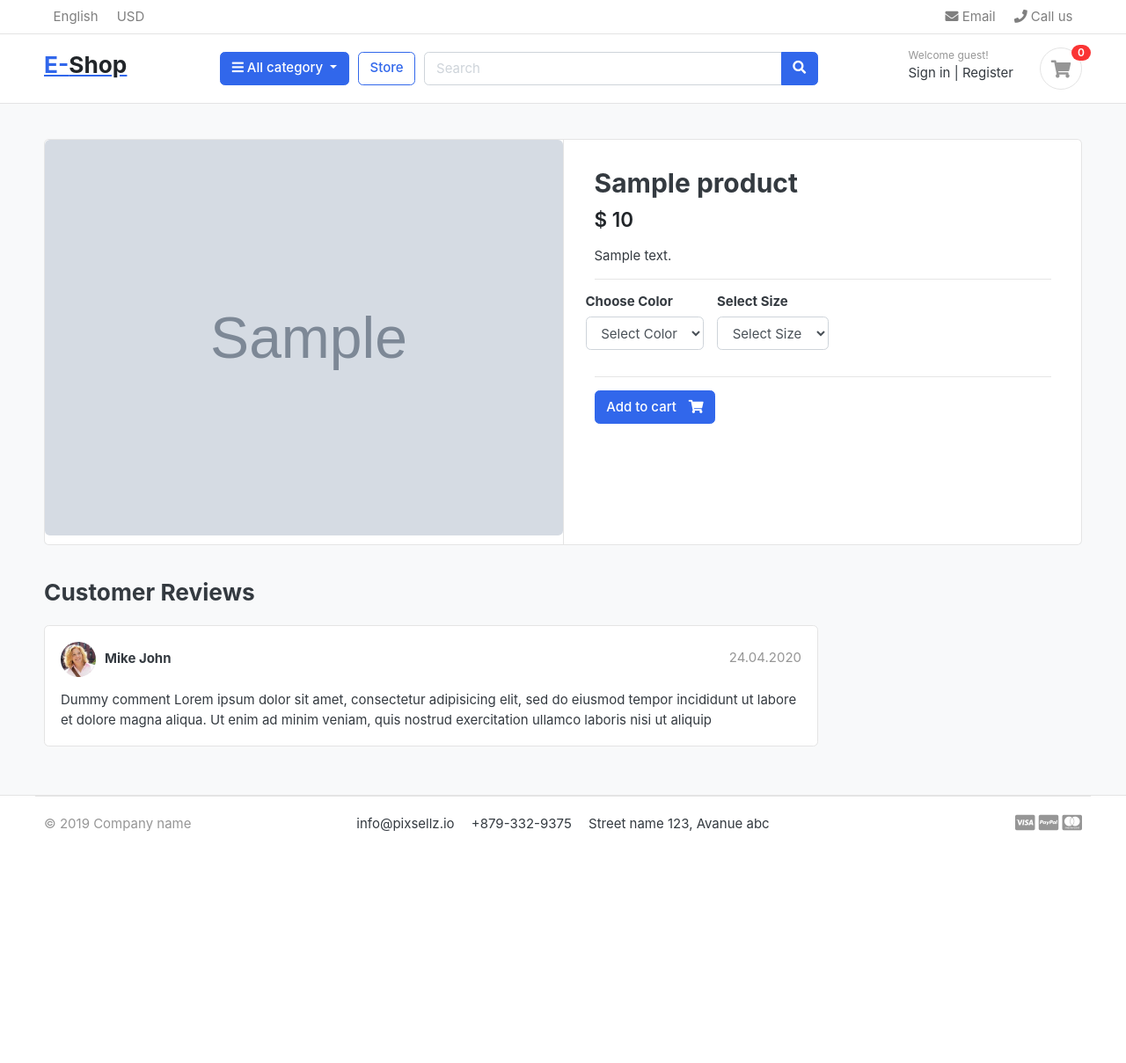
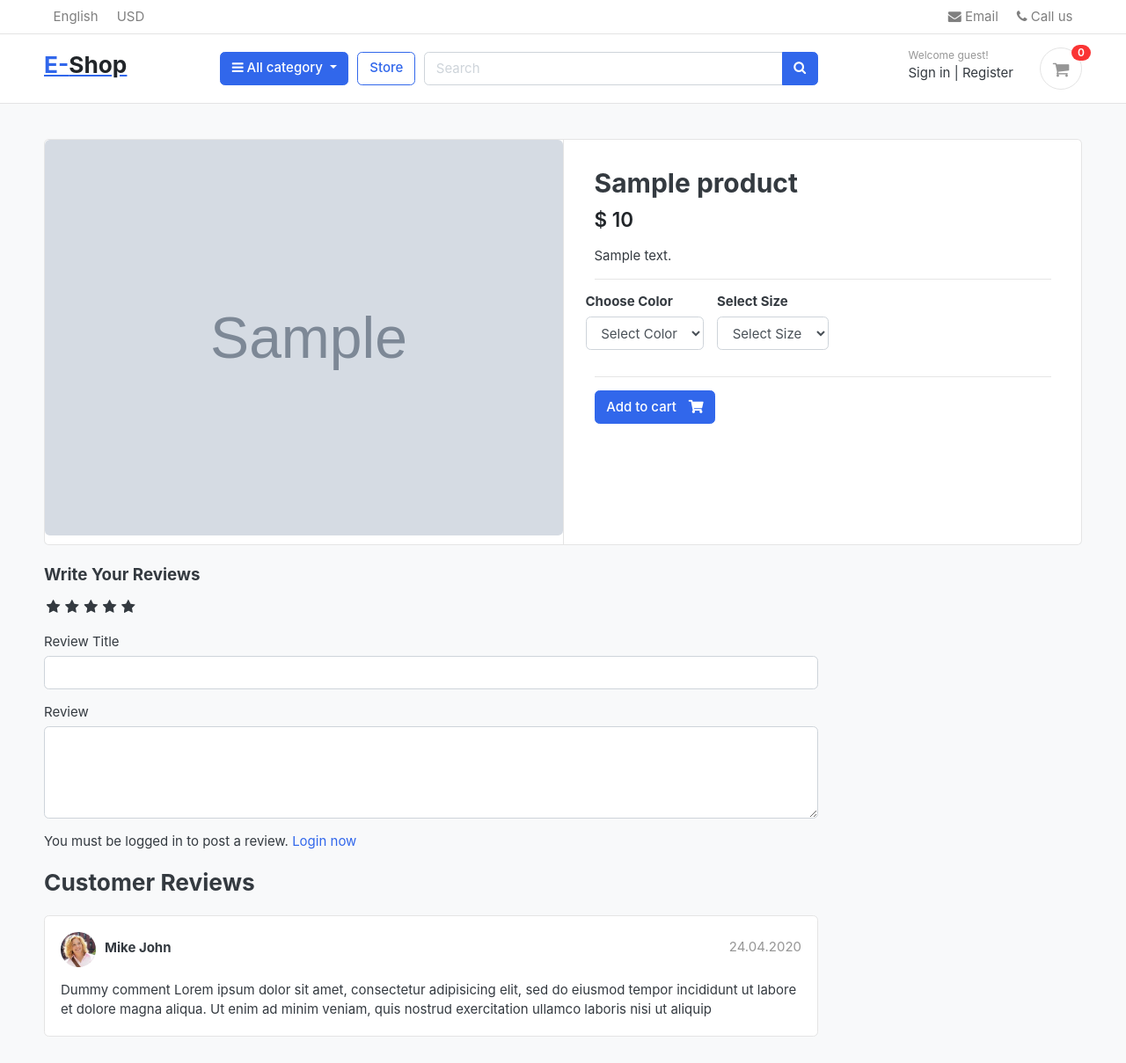
Before and after one commit to SantoshRaj007/python-proj, a Django app: a page that uses templates/base.html in a window 1280 px wide. Shown: the top 1209 px of the page at 88% size. Before the commit the page ends 946 px from the top, so only its background shows below. Run offline with Django 5.2, Linux system fonts and the light colour scheme; tables that the repository leaves empty hold one stand-in row (values such as "Sample post"); grey boxes marked "Sample" are stand-in pictures; some libraries are stand-ins or nearby versions; some web fonts are replaced.

Commit message:
review working on review section

```diff
--- /dev/null
+++ b/ecart/static/css/custom.css
@@ -0,0 +1,41 @@
+/* Hide Radio button */
+.rate > input {
+    display: none;
+}
+
+.rate {
+    display: inline-block;
+    border: 0;
+}
+
+.rate > label{
+    float: right;
+}
+
+.rate > label:before {
+    display: inline-block;
+    font-size: 1.1rem;
+    font-family: FontAwesome;
+    content: "\f005";
+    margin: 0;
+    padding: 0.3rem .2rem;
+    cursor: pointer;
+}
+
+/* Half Star */
+
+.rate .half:before{
+    content: "\f089";
+    position: absolute;
+    padding-right: 0;
+}
+
+/* Click and hover */
+input:checked ~ label, label:hover ~ label {
+    color: #f2a900;
+}
+
+/* Hover highlight */
+input:checked + label:hover, input:checked ~ label:hover, input:checked ~ label:hover ~ label, label:hover ~ input:checked ~ label {
+    color: #cc9000;
+}
--- a/store/admin.py
+++ b/store/admin.py
@@ -1,5 +1,5 @@
 from django.contrib import admin
-from .models import Product, Variation
+from .models import Product, Variation, ReviewRating
 
 # Register your models here.
 class ProductAdmin(admin.ModelAdmin):
@@ -13,3 +13,4 @@ class VariationAdmin(admin.ModelAdmin):
 
 admin.site.register(Product, ProductAdmin)
 admin.site.register(Variation, VariationAdmin)
+admin.site.register(ReviewRating)
--- a/store/models.py
+++ b/store/models.py
@@ -1,6 +1,7 @@
 from django.db import models
 from django.urls import reverse
 
+from accounts.models import Account
 from category.models import Category
 
 # Create your models here.
@@ -47,3 +48,17 @@ class Variation(models.Model):
 
     def __str__(self):
         return self.variation_value
+
+class ReviewRating(models.Model):
+    product = models.ForeignKey(Product, on_delete=models.CASCADE)
+    user = models.ForeignKey(Account, on_delete=models.CASCADE)
+    subject = models.CharField(max_length=100, blank=True)
+    review = models.TextField(max_length=500, blank=True)
+    rating = models.FloatField()
+    ip = models.CharField(max_length=20, blank=True)
+    status = models.BooleanField(default=False)
+    created_date = models.DateTimeField(auto_now_add=True)
+    updated_date = models.DateTimeField(auto_now=True)
+
+    def __str__(self):
+        return self.subject
--- a/store/urls.py
+++ b/store/urls.py
@@ -6,4 +6,5 @@ urlpatterns = [
     path('category/<slug:category_slug>/', views.store, name='products_by_category'),
     path('category/<slug:category_slug>/<slug:product_slug>/', views.product_detail, name='product_detail'),
     path('search/', views.search, name='search'),
+    path('submit_review/<int:product_id>/', views.submit_review, name='submit_review'),
 ]
--- a/store/views.py
+++ b/store/views.py
@@ -1,9 +1,10 @@
 from django.http import HttpResponse
-from django.shortcuts import render, get_object_or_404
+from django.shortcuts import redirect, render, get_object_or_404
 from carts.models import CartItem
 from carts.views import _cart_id
 from category.models import Category
-from .models import Product
+from store.forms import ReviewForm
+from .models import Product, ReviewRating
 from django.core.paginator import EmptyPage, PageNotAnInteger, Paginator
 from django.db.models import Q
 from django.contrib import messages
@@ -61,3 +62,26 @@ def search(request):
         'product_count': product_count,
     }
     return render(request, 'store/store.html', context)
+
+def submit_review(request, product_id):
+    url = request.META.get('HTTP_REFERER')
+    if request.method == 'POST':
+        try:
+            reviews = ReviewRating.objects.get(user__id=request.user.id, product__id=product_id)
+            form = ReviewForm(request.POST, instance=reviews)
+            form.save()
+            messages.success(request, "Thank you! Your review has been updated.")
+            return redirect(url)
+        except ReviewRating.DoesNotExist:
+            form = ReviewForm(request.POST)
+            if form.is_valid():
+                data = ReviewRating()
+                data.subject = form.cleaned_data['subject']
+                data.rating = form.cleaned_data['rating']
+                data.review = form.cleaned_data['review']
+                data.ip = request.META.get('REMOTE_ADDR')
+                data.product_id = product_id
+                data.user_id = request.user.id
+                data.save()
+                messages.success(request, "Thank you! Your review has been submitted.")
+                return redirect(url)
--- a/templates/base.html
+++ b/templates/base.html
@@ -17,6 +17,9 @@
     <link href="{% static 'fonts/fontawesome/css/all.min.css' %}" type="text/css" rel="stylesheet">
     <link href="{% static 'css/ui.css' %}" rel="stylesheet" type="text/css" />
     <link href="{% static 'css/responsive.css' %}" rel="stylesheet" media="only screen and (max-width: 1200px)" />
+    <link href="{% static 'css/custom.css' %}" rel="stylesheet" type="text/css" />
+    <link rel="stylesheet" href="https://cdnjs.cloudflare.com/ajax/libs/font-awesome/4.7.0/css/font-awesome.min.css">
+
     <script src="{% static 'js/script.js' %}" type="text/javascript"></script>
 
     <script src="https://www.paypal.com/sdk/js?client-id=AfEnzv4cnyWMOn7wBrOIDubMyjzJ2qs0Dif-B3dZC_6JqeDzKIXg8y80T7bEvaLaMs6t3wXKyj335e2g&currency=USD"></script>
--- a/templates/store/product_detail.html
+++ b/templates/store/product_detail.html
@@ -64,6 +64,42 @@
         <div class="row">
             <div class="col-md-9">
 
+
+                <form action="{% url 'submit_review' single_product.id %}" method="POST">
+                    {% csrf_token %}
+                    <h5>Write Your Reviews</h5>
+                    <div class="form-group">
+                        <div class="rate">
+                            <input type="radio" name="rating" id="rating10" value="5" required /><label for="rating10" title="5"></label>
+                            <input type="radio" name="rating" id="rating9" value="4.5" required /><label for="rating9" title="4.5" class="half"></label>
+                            <input type="radio" name="rating" id="rating8" value="4" required /><label for="rating8" title="4"></label>
+                            <input type="radio" name="rating" id="rating7" value="3.5" required /><label for="rating7" title="3.5" class="half"></label>
+                            <input type="radio" name="rating" id="rating6" value="3" required /><label for="rating6" title="3"></label>
+                            <input type="radio" name="rating" id="rating5" value="2.5" required /><label for="rating5" title="2.5" class="half"></label>
+                            <input type="radio" name="rating" id="rating4" value="2" required /><label for="rating4" title="2"></label>
+                            <input type="radio" name="rating" id="rating3" value="1.5" required /><label for="rating3" title="1.5" class="half"></label>
+                            <input type="radio" name="rating" id="rating2" value="1" required /><label for="rating2" title="1"></label>
+                            <input type="radio" name="rating" id="rating1" value="0.5" required /><label for="rating1" title="0.5" class="half"></label>
+                        </div>
+                        <div class="mb-3">
+                            <label for="" class="form-label">Review Title</label>
+                            <input type="text" class="form-control" name="subject" required>
+                        </div>
+                        <div class="mb-3">
+                            <label for="" class="form-label">Review</label>
+                            <textarea name="review" id="" rows="4" class="form-control" required></textarea>
+                        </div>
+                        <div class="mb-3">
+                            {% if user.is_authenticated %}
+                            <input type="submit" class="btn btn-outline-dark" value="Submit Review">
+                            {% else %}
+                            <p>You must be logged in to post a review. <span><a href="{% url 'login' %}">Login now</a></span></p>
+                            {% endif %}
+                        </div>
+                    </div>
+                    {% include 'includes/alerts.html' %}
+                </form>
+
                 <header class="section-heading">
                     <h3>Customer Reviews </h3>
 
```
Also changed, not shown: store/forms.py (added, +7 -0 lines), store/migrations/0003_reviewrating.py (added).
